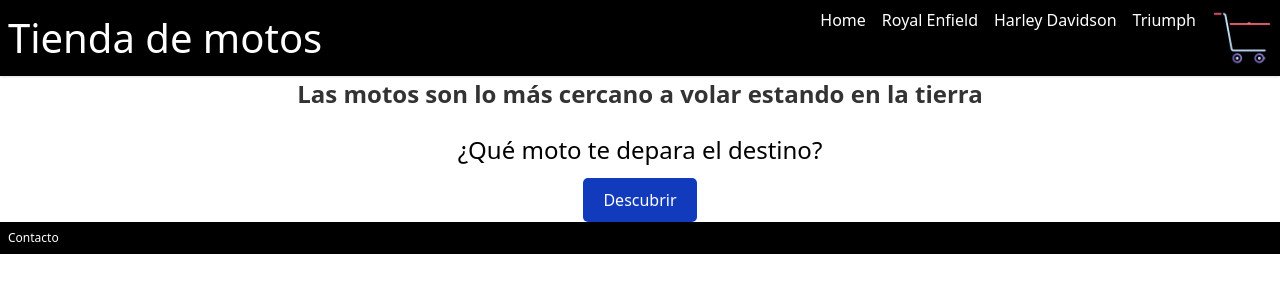
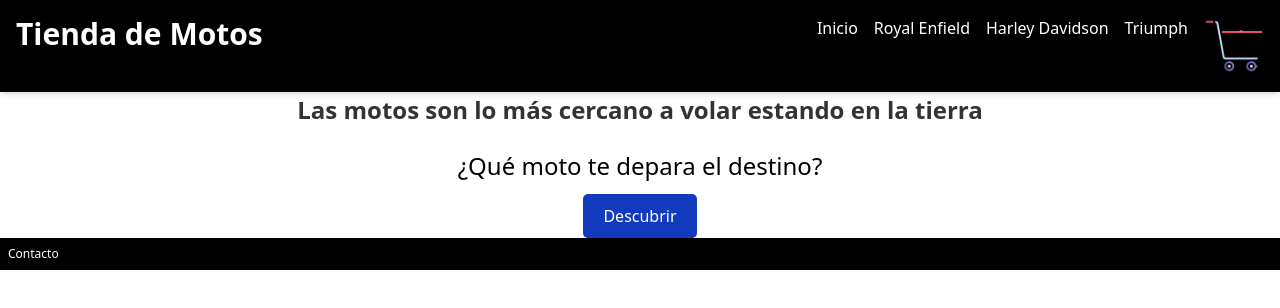
Before and after one commit to juanitaaranguren/PrimerapreentregaReact-JuanitaAranguren, a React (Create React App) app: page / in a window 1280 px wide. Shown: the top 308 px of the page. Built offline with nearby package versions, Linux system fonts and the light colour scheme.

Commit message:
estilos navbar

```diff
--- a/src/NavBar.js
+++ b/src/NavBar.js
@@ -1,27 +1,53 @@
-import CarWidget from "./CarWidget"
-import { NavLink } from "react-router-dom"
+import React from "react";
+import CarWidget from "./CarWidget";
+import { NavLink } from "react-router-dom";
 
-function NavBar (){
+function NavBar() {
     return (
-        <header className="flex p-2 justify-between bg-black text-white shadow">
-
+        <header className="flex p-4 justify-between bg-black text-white shadow-md">
             <NavLink to="/" className="navbar-logo">
-                <h1 className="text-[40px]" id="titulo">Tienda de motos</h1>
+                <h1 className="text-3xl font-semibold">Tienda de Motos</h1>
             </NavLink>
-            <nav className="flex gap-4">
-            <NavLink to= '/'>Home</NavLink>
-            <NavLink to= "/categoria/Royal%20Enfield">Royal Enfield</NavLink>
-            <NavLink to= '/categoria/Harley%20Davidson'>Harley Davidson</NavLink>
-            <NavLink to= '/categoria/Triumph'>Triumph</NavLink>
-            <NavLink to ="/carrito">
-            <CarWidget />
-            </NavLink>
-
+            <nav>
+                <ul className="flex space-x-4">
+                    <li>
+                        <NavLink to="/" className="hover:text-red-300">
+                            Inicio
+                        </NavLink>
+                    </li>
+                    <li>
+                        <NavLink
+                            to="/categoria/Royal%20Enfield"
+                            className="hover:text-red-300"
+                        >
+                            Royal Enfield
+                        </NavLink>
+                    </li>
+                    <li>
+                        <NavLink
+                            to="/categoria/Harley%20Davidson"
+                            className="hover:text-red-300"
+                        >
+                            Harley Davidson
+                        </NavLink>
+                    </li>
+                    <li>
+                        <NavLink
+                            to="/categoria/Triumph"
+                            className="hover:text-red-300"
+                        >
+                            Triumph
+                        </NavLink>
+                    </li>
+                    <li>
+                        <NavLink to="/carrito" className="hover:text-red-300">
+                            <CarWidget />
+                        </NavLink>
+                    </li>
+                </ul>
             </nav>
-
         </header>
-
-    )
+    );
 }
 
-export default NavBar
+export default NavBar;
```
